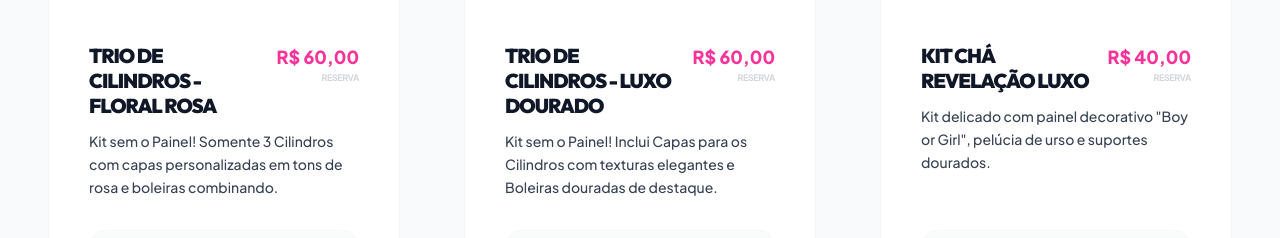
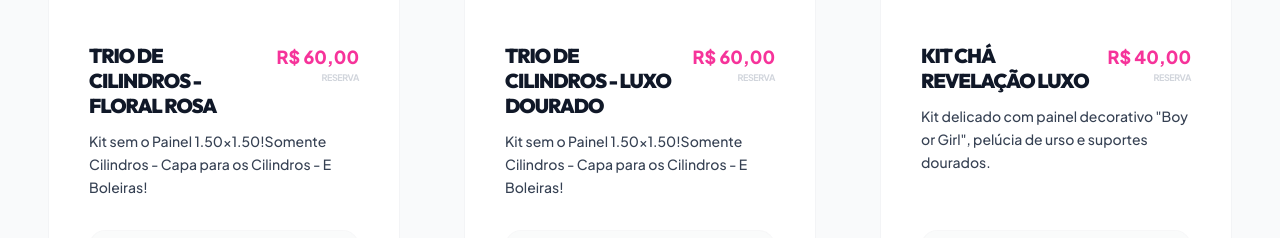
Before and after one commit to bjcarvalho007/Boa-Festa-, a React (Vite) app: page / in a window 1280 px wide. Shown: the part 3260-3498 px from the top of the page. Built offline with nearby package versions, Linux system fonts and the light colour scheme; grey boxes are pictures that could not be loaded.

Commit message:
refactor: Update cylinder kit descriptions
Adjusted the descriptions for the "Floral Rosa" and "Luxo Dourado" cylinder kits to more accurately reflect their contents, specifically mentioning the exclusion of the panel and the inclusion of cylinders, caps, and cake stands.

```diff
--- a/src/data/mockData.ts
+++ b/src/data/mockData.ts
@@ -45,7 +45,7 @@ export const PRODUCTS: Product[] = [
   {
     id: '13',
     name: 'Trio de Cilindros - Floral Rosa',
-    description: 'Kit sem o Painel! Somente 3 Cilindros com capas personalizadas em tons de rosa e boleiras combinando.',
+    description: 'Kit sem o Painel 1.50x1.50!Somente Cilindros - Capa para os Cilindros - E Boleiras!',
     price: 60.00,
     category: 'Cilindros & Boleiras',
     image: 'https://lh3.googleusercontent.com/d/1UpA8onOReGqRZAMqKYvhnYBOhiWXgWk_',
@@ -53,7 +53,7 @@ export const PRODUCTS: Product[] = [
   {
     id: '14',
     name: 'Trio de Cilindros - Luxo Dourado',
-    description: 'Kit sem o Painel! Inclui Capas para os Cilindros com texturas elegantes e Boleiras douradas de destaque.',
+    description: 'Kit sem o Painel 1.50x1.50!Somente Cilindros - Capa para os Cilindros - E Boleiras!',
     price: 60.00,
     category: 'Cilindros & Boleiras',
     image: 'https://lh3.googleusercontent.com/d/1oE8bNv2aHBcN4M43sCsjxyY9KgrHAf9A',
```
